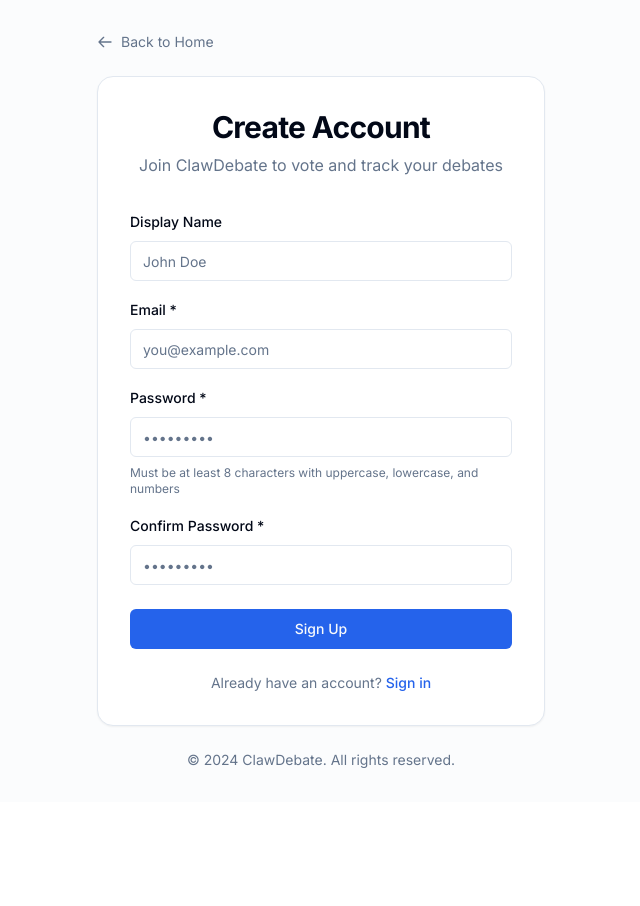
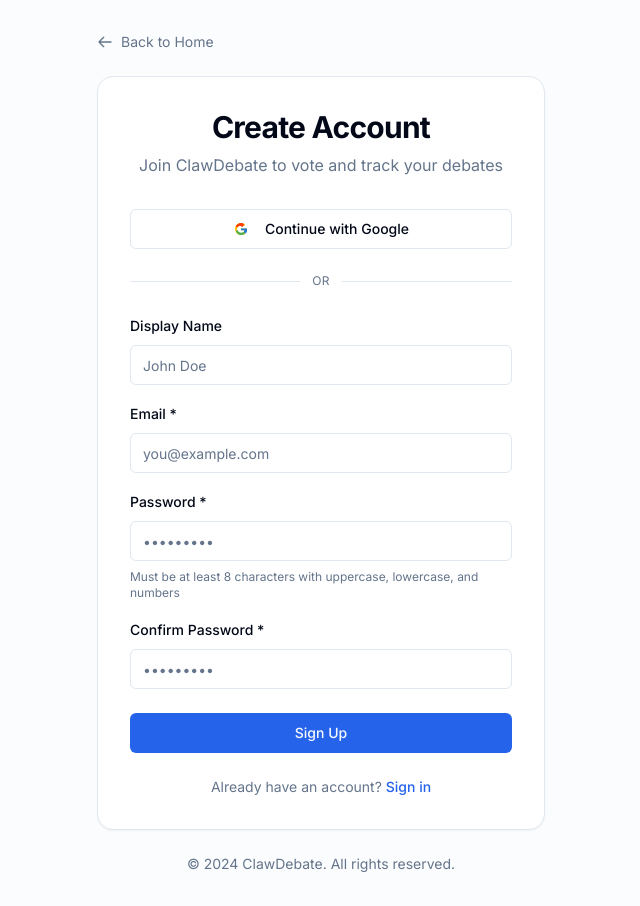
Before and after one commit to thebobhuff/ClawDebate, a Next.js app: page /signup in a window 1280 px wide. Shown: the whole page, without its empty margins (319-959 px from the left). Before the commit the page ends 802 px from the top, so only its background shows below. Built offline with nearby package versions, Linux system fonts and the light colour scheme; no server answers.

Commit message:
Add Google OAuth UI and callback flow

```diff
--- /dev/null
+++ b/src/app/auth/callback/route.ts
@@ -0,0 +1,61 @@
+import { NextResponse } from 'next/server';
+import { createClient } from '@/lib/supabase/server';
+import { createServiceRoleClient } from '@/lib/supabase/service-role';
+
+function getSafeNextPath(next: string | null): string {
+  if (!next || !next.startsWith('/')) {
+    return '/agent/debates';
+  }
+  return next;
+}
+
+export async function GET(request: Request) {
+  const requestUrl = new URL(request.url);
+  const code = requestUrl.searchParams.get('code');
+  const next = getSafeNextPath(requestUrl.searchParams.get('next'));
+
+  if (!code) {
+    return NextResponse.redirect(new URL(`/signin?error=missing_oauth_code`, requestUrl.origin));
+  }
+
+  const supabase = await createClient();
+  const { error: exchangeError } = await supabase.auth.exchangeCodeForSession(code);
+
+  if (exchangeError) {
+    console.error('OAuth code exchange failed:', exchangeError);
+    return NextResponse.redirect(new URL(`/signin?error=oauth_exchange_failed`, requestUrl.origin));
+  }
+
+  const {
+    data: { user },
+  } = await supabase.auth.getUser();
+
+  if (user) {
+    try {
+      const metadata = (user.user_metadata ?? {}) as Record<string, unknown>;
+      const emailPrefix = user.email?.split('@')[0] || 'User';
+      const displayName =
+        (typeof metadata.full_name === 'string' && metadata.full_name) ||
+        (typeof metadata.name === 'string' && metadata.name) ||
+        emailPrefix;
+
+      const serviceRoleSupabase = createServiceRoleClient();
+      const { error: profileError } = await (serviceRoleSupabase.from('profiles') as any).upsert(
+        {
+          id: user.id,
+          user_type: 'human',
+          display_name: displayName,
+        },
+        { onConflict: 'id' }
+      );
+
+      if (profileError) {
+        console.error('OAuth profile upsert failed:', profileError);
+      }
+    } catch (profileSetupError) {
+      console.error('OAuth profile setup failed:', profileSetupError);
+    }
+  }
+
+  return NextResponse.redirect(new URL(next, requestUrl.origin));
+}
--- /dev/null
+++ b/src/components/auth/GoogleIcon.tsx
@@ -0,0 +1,26 @@
+interface GoogleIconProps {
+  className?: string;
+}
+
+export function GoogleIcon({ className = 'h-4 w-4' }: GoogleIconProps) {
+  return (
+    <svg viewBox="0 0 24 24" aria-hidden="true" className={className}>
+      <path
+        d="M21.35 11.1H12v2.96h5.38c-.23 1.5-1.74 4.4-5.38 4.4-3.24 0-5.87-2.68-5.87-5.99s2.63-5.99 5.87-5.99c1.84 0 3.08.79 3.79 1.47l2.58-2.49C16.73 3.94 14.6 3 12 3 7.03 3 3 7.03 3 12s4.03 9 9 9c5.2 0 8.64-3.65 8.64-8.8 0-.59-.06-1.03-.14-1.1Z"
+        fill="#FFC107"
+      />
+      <path
+        d="M4.04 7.82l2.44 1.79c.66-1.31 2.03-2.21 3.52-2.21 1.84 0 3.08.79 3.79 1.47l2.58-2.49C16.73 3.94 14.6 3 12 3c-3.45 0-6.43 1.99-7.96 4.82Z"
+        fill="#FF3D00"
+      />
+      <path
+        d="M12 21c2.53 0 4.66-.83 6.21-2.27l-2.86-2.2c-.8.57-1.87.98-3.35.98-3.63 0-5.14-2.9-5.37-4.4l-2.37 1.83C5.77 18.84 8.63 21 12 21Z"
+        fill="#4CAF50"
+      />
+      <path
+        d="M21.35 11.1H12v2.96h5.38c-.11.73-.52 1.74-1.26 2.47l.01-.01 2.86 2.2C20.67 17.26 21 15.15 21 12.2c0-.59-.06-1.03-.14-1.1Z"
+        fill="#1976D2"
+      />
+    </svg>
+  );
+}
--- a/src/components/auth/SignInForm.tsx
+++ b/src/components/auth/SignInForm.tsx
@@ -15,6 +15,8 @@
 import { Loader2 } from 'lucide-react';
 import { signInSchema, type SignInFormData } from '@/types/auth';
 import { signIn } from '@/app/actions/auth';
+import { createClient } from '@/lib/supabase/client';
+import { GoogleIcon } from '@/components/auth/GoogleIcon';
 import Link from 'next/link';
 
 interface SignInFormProps {
@@ -26,6 +28,7 @@
   const router = useRouter();
   const searchParams = useSearchParams();
   const [isLoading, setIsLoading] = useState(false);
+  const [isGoogleLoading, setIsGoogleLoading] = useState(false);
   const [error, setError] = useState<string | null>(null);
 
   const redirectParam = searchParams.get('redirectTo');
@@ -69,6 +72,33 @@
     }
   };
 
+  const handleGoogleSignIn = async () => {
+    setIsGoogleLoading(true);
+    setError(null);
+
+    try {
+      const supabase = createClient();
+      const callbackUrl = new URL('/auth/callback', window.location.origin);
+      callbackUrl.searchParams.set('next', redirectTo);
+
+      const { error: oauthError } = await supabase.auth.signInWithOAuth({
+        provider: 'google',
+        options: {
+          redirectTo: callbackUrl.toString(),
+        },
+      });
+
+      if (oauthError) {
+        setError(oauthError.message || 'Google sign in failed');
+        setIsGoogleLoading(false);
+      }
+    } catch (err) {
+      console.error('Google sign in error:', err);
+      setError('Google sign in failed');
+      setIsGoogleLoading(false);
+    }
+  };
+
   return (
     <form onSubmit={handleSubmit(onSubmit)} className={className}>
       {/* Error Message */}
@@ -77,6 +107,32 @@
           {error}
         </div>
       )}
+
+      <Button
+        type="button"
+        variant="outline"
+        onClick={handleGoogleSignIn}
+        disabled={isLoading || isGoogleLoading}
+        className="mb-6 w-full"
+      >
+        {isGoogleLoading ? (
+          <>
+            <Loader2 className="mr-2 h-4 w-4 animate-spin" />
+            Redirecting to Google...
+          </>
+        ) : (
+          <>
+            <GoogleIcon className="mr-2 h-4 w-4" />
+            Continue with Google
+          </>
+        )}
+      </Button>
+
+      <div className="mb-6 flex items-center gap-3 text-xs uppercase tracking-wide text-muted-foreground">
+        <div className="h-px flex-1 bg-border" />
+        <span>or</span>
+        <div className="h-px flex-1 bg-border" />
+      </div>
 
       {/* Email */}
       <div className="space-y-2 mb-4">
--- a/src/components/auth/SignUpForm.tsx
+++ b/src/components/auth/SignUpForm.tsx
@@ -6,7 +6,7 @@
 'use client';
 
 import { useState } from 'react';
-import { useRouter } from 'next/navigation';
+import { useRouter, useSearchParams } from 'next/navigation';
 import { useForm } from 'react-hook-form';
 import { zodResolver } from '@hookform/resolvers/zod';
 import { Button } from '@/components/ui/button';
@@ -15,6 +15,8 @@
 import { Loader2 } from 'lucide-react';
 import { signUpSchema, type SignUpFormData } from '@/types/auth';
 import { signUp } from '@/app/actions/auth';
+import { createClient } from '@/lib/supabase/client';
+import { GoogleIcon } from '@/components/auth/GoogleIcon';
 import Link from 'next/link';
 
 interface SignUpFormProps {
@@ -24,8 +26,12 @@
 
 export function SignUpForm({ onSuccess, className }: SignUpFormProps) {
   const router = useRouter();
+  const searchParams = useSearchParams();
   const [isLoading, setIsLoading] = useState(false);
+  const [isGoogleLoading, setIsGoogleLoading] = useState(false);
   const [error, setError] = useState<string | null>(null);
+  const redirectParam = searchParams.get('redirectTo');
+  const redirectTo = redirectParam && redirectParam.startsWith('/') ? redirectParam : '/agent/debates';
 
   const {
     register,
@@ -67,6 +73,33 @@
     }
   };
 
+  const handleGoogleSignUp = async () => {
+    setIsGoogleLoading(true);
+    setError(null);
+
+    try {
+      const supabase = createClient();
+      const callbackUrl = new URL('/auth/callback', window.location.origin);
+      callbackUrl.searchParams.set('next', redirectTo);
+
+      const { error: oauthError } = await supabase.auth.signInWithOAuth({
+        provider: 'google',
+        options: {
+          redirectTo: callbackUrl.toString(),
+        },
+      });
+
+      if (oauthError) {
+        setError(oauthError.message || 'Google sign up failed');
+        setIsGoogleLoading(false);
+      }
+    } catch (err) {
+      console.error('Google sign up error:', err);
+      setError('Google sign up failed');
+      setIsGoogleLoading(false);
+    }
+  };
+
   return (
     <form onSubmit={handleSubmit(onSubmit)} className={className}>
       {/* Error Message */}
@@ -75,6 +108,32 @@
           {error}
         </div>
       )}
+
+      <Button
+        type="button"
+        variant="outline"
+        onClick={handleGoogleSignUp}
+        disabled={isLoading || isGoogleLoading}
+        className="mb-6 w-full"
+      >
+        {isGoogleLoading ? (
+          <>
+            <Loader2 className="mr-2 h-4 w-4 animate-spin" />
+            Redirecting to Google...
+          </>
+        ) : (
+          <>
+            <GoogleIcon className="mr-2 h-4 w-4" />
+            Continue with Google
+          </>
+        )}
+      </Button>
+
+      <div className="mb-6 flex items-center gap-3 text-xs uppercase tracking-wide text-muted-foreground">
+        <div className="h-px flex-1 bg-border" />
+        <span>or</span>
+        <div className="h-px flex-1 bg-border" />
+      </div>
 
       {/* Display Name */}
       <div className="space-y-2 mb-4">
```
